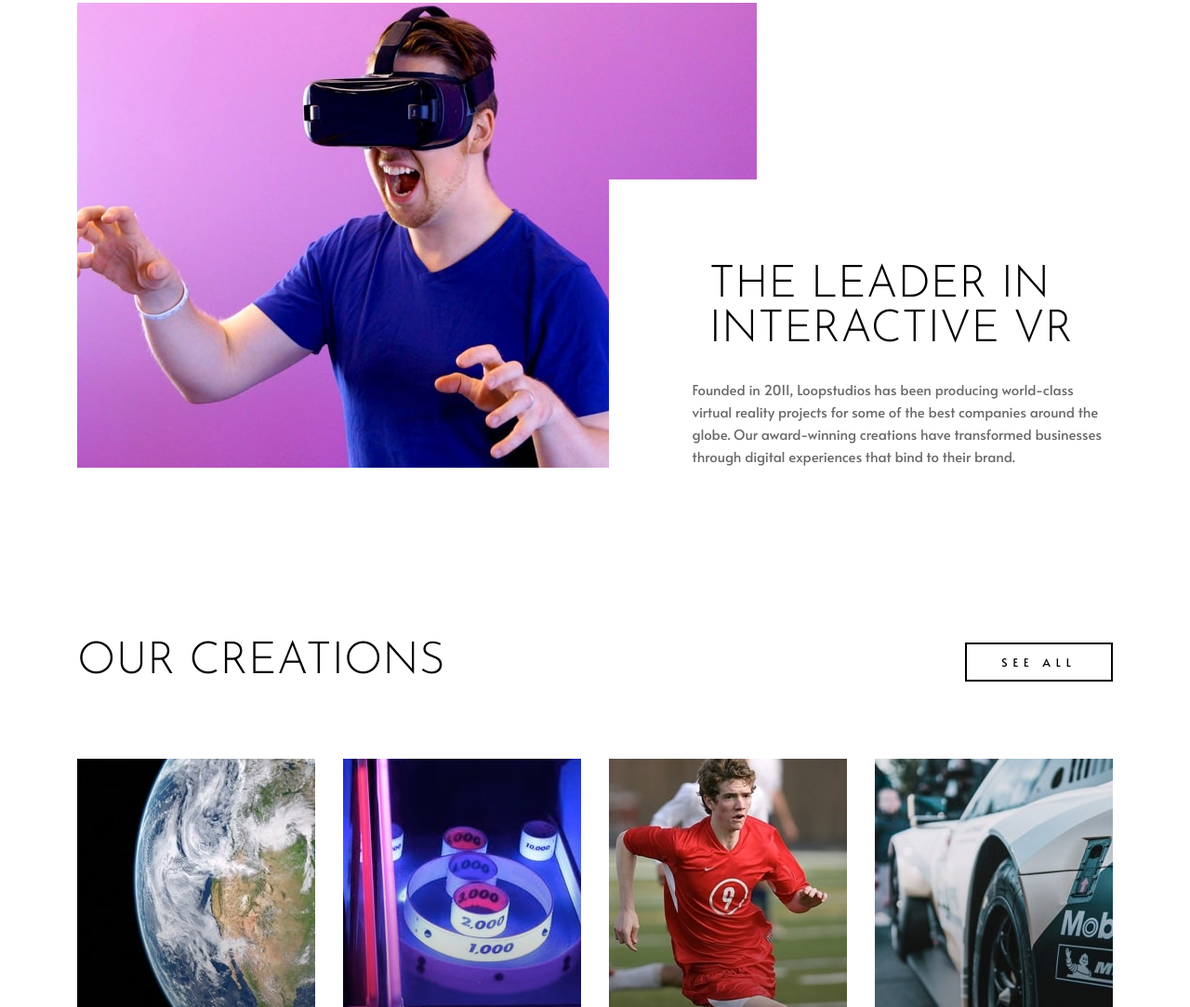
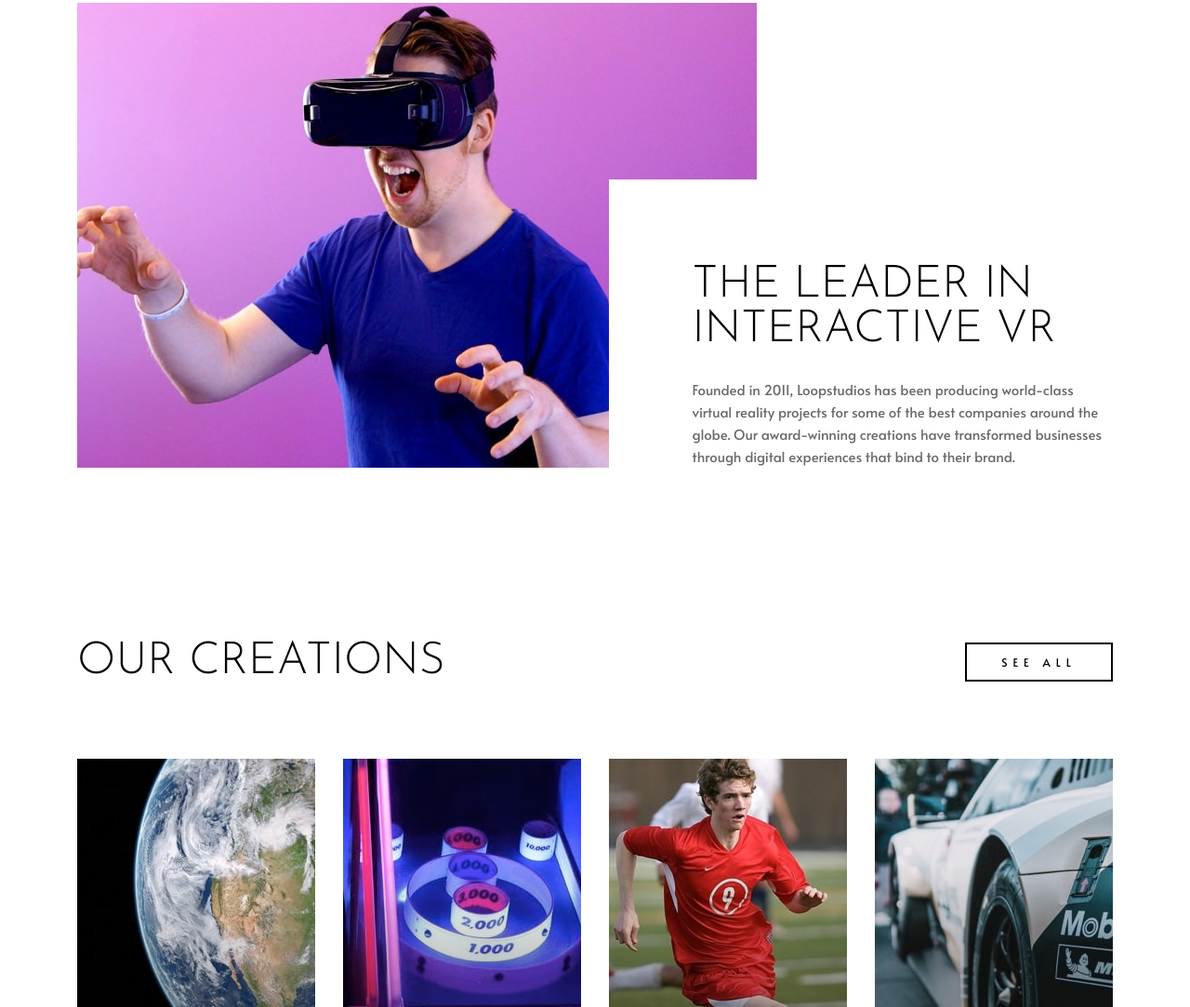
Before and after one commit to lucasweidas/loopstudios-landing-page-main, a website: page index.html in a window 1280 px wide. Shown: the part 807-1890 px from the top of the page at 93% size. Drawn offline with Linux system fonts and the light colour scheme.

Commit message:
style: heading margin fixed

```diff
--- a/app/scss/components/_interactive.scss
+++ b/app/scss/components/_interactive.scss
@@ -56,7 +56,7 @@
     }
 
     @include breakpoint(large) {
-      margin-block-end: rem(28);
+      margin: 0 0 rem(28);
     }
   }
 }
```
Also changed, not shown: dist/css/main.css.
